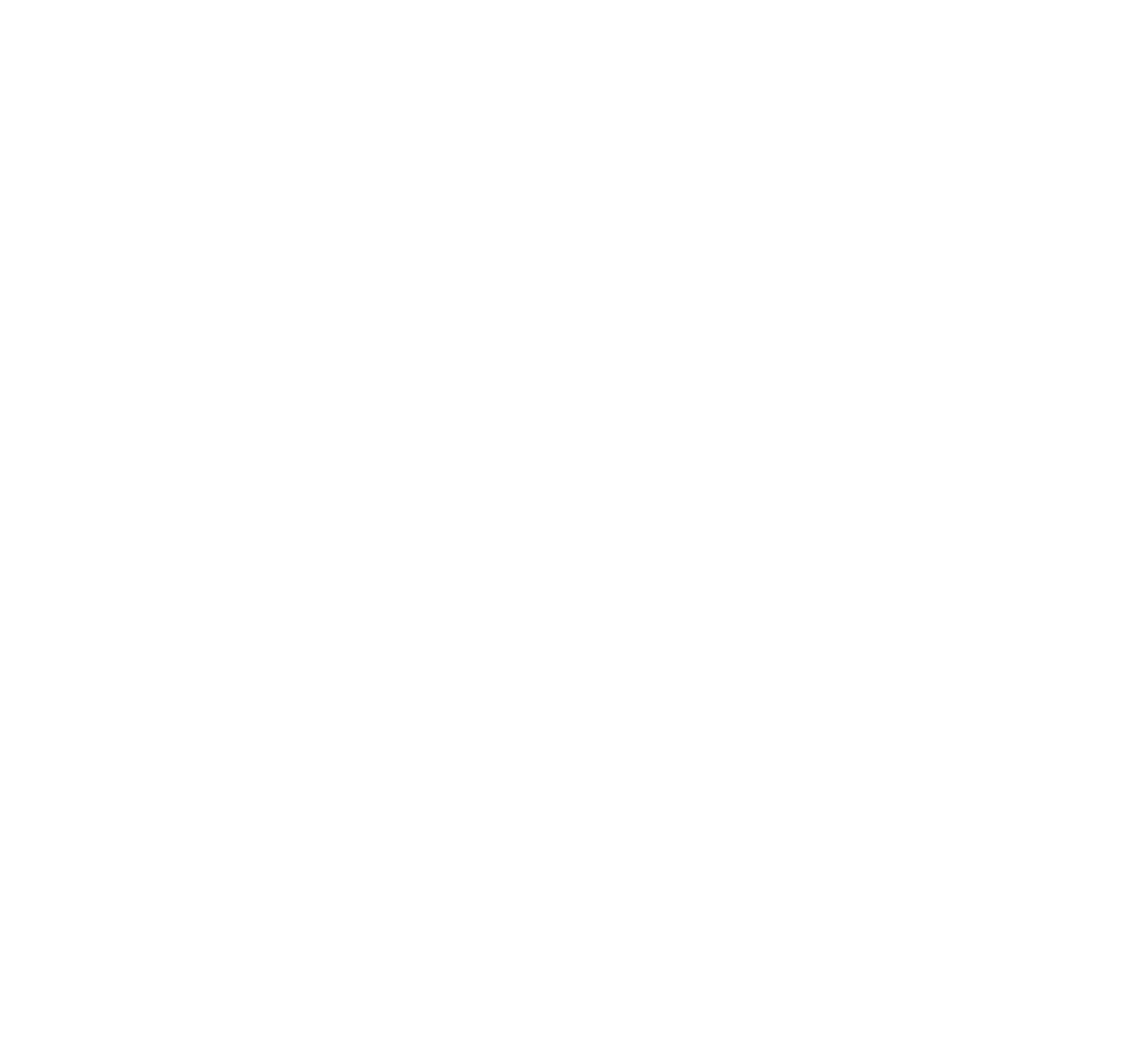
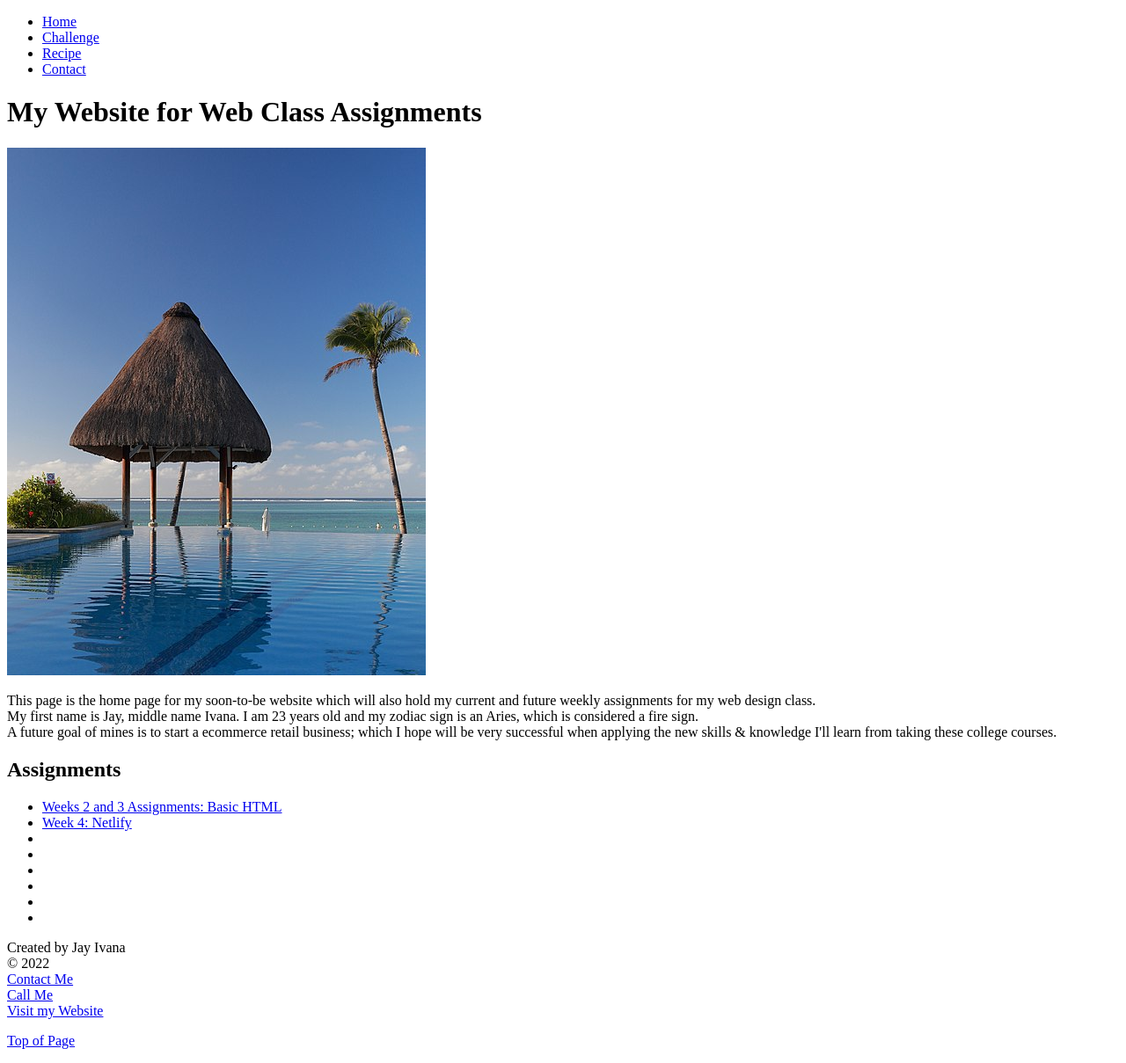
Before and after one commit to jayivana/jayivana.github.io, a plain HTML site: page index.html in a window 1280 px wide. Shown: the whole page at 88% size. Before the commit the page ends 800 px from the top, so only its background shows below. Drawn offline with Linux system fonts and the light colour scheme.

Commit message:
Week 4 Completed

```diff
--- a/index.html
+++ b/index.html
@@ -0,0 +1,64 @@
+<!DOCTYPE html>
+<!-- Shift + 1 to get skeleton code,
+CTRL + / for comments
+-->
+
+<html lang="en-us">
+<head>
+    <meta charset="UTF-8">
+    <meta name="viewport" content="width=device-width, initial-scale=1.0">
+    <title>Home</title>
+</head>
+<body>
+
+    <nav>
+        <ul>
+            <li><a href="/index/html">Home</a></li>
+            <li><a href="/challenge.html">Challenge</a></li>
+            <li><a href="#">Recipe</a></li>
+            <li><a href="#">Contact</a></li>
+        </ul>
+    </nav>
+
+    <h1> <id="top"> My Website for Web Class Assignments</h1>
+
+    <img src="/img/vacay-256.JPG" alt="Vacation picture of infinity pool">
+
+    <p>This page is the home page for my soon-to-be website which will also hold my current and future weekly
+    assignments for my web design class. <br>
+    My first name is Jay, middle name Ivana. I am 23 years old and my zodiac sign is an Aries, which is considered a
+    fire sign. <br>
+    A future goal of mines is to start a ecommerce retail business; which I hope will be very successful
+    when applying the new skills & knowledge I'll learn from taking these college courses.</p>
+
+    <!-- Note to self: Think of more details to Add more to paragraph -->
+
+    <section class="assignments">
+        <!-- Make sure to update and add more links down below as I go -->
+
+        <h2>Assignments</h2>
+        <ul>
+            <li><a href="/challenge.html">Weeks 2 and 3 Assignments: Basic HTML</a></li>
+            <li><a href="https://comforting-kitsune-4a4b32.netlify.app">Week 4: Netlify</a></li>
+            <li><a href=""></a></li>
+            <li><a href=""></a></li>
+            <li><a href=""></a></li>
+            <li><a href=""></a></li>
+            <li><a href=""></a></li>
+            <li><a href=""></a></li>
+        </ul>
+    </section>
+
+    <footer>
+        <p>
+            Created by Jay Ivana <br>
+                &copy; 2022 <br>
+                <a href="mailto:jayrivera0456@commnet.edu">Contact Me</a><br>
+                <a href="tel:+18007764545">Call Me</a><br>
+                <a href="https://comforting-kitsune-4a4b32.netlify.app">Visit my Website</a>
+        </p>
+    </footer>
+
+    <p><a href="#top">Top of Page</a></p>
+</body>
+</html>
```
Also changed, not shown: challenge.html (+9 -0 lines).
